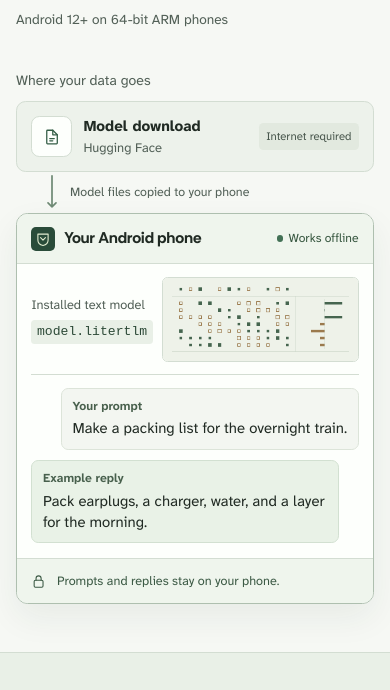
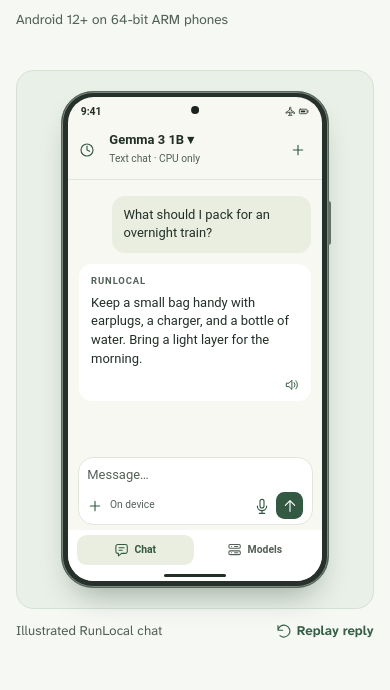
Before and after one commit to 07rjain/runlocal, a plain HTML site: page website/index.html in a window 390 px wide. Shown: the part 397-1087 px from the top of the page. Drawn offline with Linux system fonts and the light colour scheme; no server answers.

Commit message:
Show RunLocal chat inside a phone in the hero

```diff
--- a/website/dot-product.js
+++ /dev/null
@@ -1,66 +0,0 @@
-(() => {
-  const canvas = document.getElementById('dot-product');
-  if (!(canvas instanceof HTMLCanvasElement)) return;
-  const context = canvas.getContext('2d');
-  if (!context) return;
-
-  // A fixed seed gives the same signed weights on every visit.
-  let seed = 1973;
-  function nextWeight(row, column) {
-    seed = (Math.imul(1664525, seed) + 1013904223) >>> 0;
-    const noise = seed / 0x100000000 - 0.5;
-    return Math.round(1.45 * Math.sin((column - row * 1.65) * 0.66) + 1.7 * noise);
-  }
-
-  function line(x1, y1, x2, y2) {
-    context.beginPath();
-    context.moveTo(x1, y1);
-    context.lineTo(x2, y2);
-    context.stroke();
-  }
-
-  function matrixMark(x, y, weight) {
-    if (weight === 0) return;
-    const size = 2.4 + Math.abs(weight) * 1.13;
-    if (weight > 0) {
-      context.fillStyle = '#46654f';
-      context.fillRect(x - size / 2, y - size / 2, size, size);
-    } else {
-      context.strokeStyle = '#9b7a4d';
-      context.strokeRect(x - size / 2, y - size / 2, size, size);
-    }
-  }
-
-  const input = [1, -1, 2, 0, -1, 2, 1, -1, 0, 1, -2, 1];
-  const xFor = column => 24 + column * 13;
-  const rows = 7;
-  const outputX = 217;
-  const scale = canvas.width / 262;
-  context.scale(scale, scale);
-  context.lineWidth = 0.85;
-  context.fillStyle = '#eef2e9';
-  context.fillRect(0, 0, 262, 112);
-
-  // Calibrated guides frame the matrix and the common zero of every result.
-  context.strokeStyle = '#cad6c8';
-  line(12, 24.5, 250, 24.5);
-  line(12, 99.5, 250, 99.5);
-  line(177.5, 24.5, 177.5, 99.5);
-  line(outputX + 0.5, 28, outputX + 0.5, 96);
-  input.forEach((value, column) => matrixMark(xFor(column), 15, value));
-
-  for (let row = 0; row < rows; row++) {
-    const y = 34 + 9.4 * row;
-    let sum = 0;
-    input.forEach((value, column) => {
-      const weight = nextWeight(row, column);
-      matrixMark(xFor(column), y, weight);
-      sum += value * weight;
-    });
-    const length = sum * 6;
-    context.fillStyle = sum < 0 ? '#9b7a4d' : '#46654f';
-    context.fillRect(outputX + Math.min(0, length), y - 1.75, Math.max(1, Math.abs(length)), 3.5);
-  }
-
-  canvas.hidden = false;
-})();
--- a/website/index.html
+++ b/website/index.html
@@ -15,7 +15,7 @@
   <link rel="icon" href="favicon.svg" type="image/svg+xml">
   <link rel="stylesheet" href="styles.css">
   <script src="release.js" defer></script>
-  <script src="dot-product.js" defer></script>
+  <script src="phone-demo.js" defer></script>
 </head>
 <body>
   <a class="skip-link" href="#main">Skip to content</a>
@@ -52,48 +52,60 @@
         <p class="platform">Android 12+ on 64-bit ARM phones</p>
       </div>
 
-      <figure class="workflow" aria-labelledby="flow-caption">
-        <figcaption id="flow-caption">Where your data goes</figcaption>
-        <div class="model-source">
-          <span class="file-icon">
-            <svg aria-hidden="true" viewBox="0 0 24 24" fill="none"><path d="M13 3H6a1 1 0 0 0-1 1v16a1 1 0 0 0 1 1h12a1 1 0 0 0 1-1V9l-6-6Z"/><path d="M13 3v6h6m-10 5h6m-6 3h4"/></svg>
-          </span>
-          <span><strong>Model download</strong><small>Hugging Face</small></span>
-          <span class="network-label">Internet required</span>
-        </div>
-        <div class="transfer">
-          <svg aria-hidden="true" viewBox="0 0 16 36" fill="none"><path d="M8 1v31m-4-4 4 4 4-4"/></svg>
-          <span>Model files copied to your phone</span>
-        </div>
-        <div class="device">
-          <div class="device-header">
-            <span class="device-name"><img src="favicon.svg" width="24" height="24" alt="">Your Android phone</span>
-            <span class="offline"><span aria-hidden="true"></span> Works offline</span>
-          </div>
-          <div class="device-body">
-            <div class="model-file">
-              <div class="model-file-label">
-                <span>Installed text model</span>
-                <code>model.litertlm</code>
+      <figure class="phone-demo" aria-labelledby="phone-demo-caption">
+        <div class="phone-stage">
+          <div class="phone-frame">
+            <div class="phone-screen">
+              <div class="phone-status" aria-hidden="true">
+                <span>9:41</span>
+                <div class="phone-indicators">
+                  <svg viewBox="0 0 24 24" fill="none"><path d="M21 16v-2l-8-5V4a1.5 1.5 0 0 0-3 0v5l-8 5v2l8-2.5V19l-2 1.5V22l3.5-1 3.5 1v-1.5L13 19v-5.5z"/></svg>
+                  <svg viewBox="0 0 24 24" fill="none"><rect x="3" y="7" width="17" height="10" rx="2"/><path d="M22 10v4"/><path d="M6 10h10v4H6z" fill="currentColor" stroke="none"/></svg>
+                </div>
               </div>
-              <canvas id="dot-product" width="524" height="224" aria-hidden="true" hidden></canvas>
-            </div>
-            <div class="exchange">
-              <div class="prompt">
-                <span>Your prompt</span>
-                <p>Make a packing list for the overnight train.</p>
+              <div class="phone-header">
+                <svg aria-hidden="true" viewBox="0 0 24 24" fill="none"><circle cx="12" cy="12" r="9"/><path d="M12 6v6l4 2"/></svg>
+                <div>
+                  <strong>Gemma 3 1B <span aria-hidden="true">▾</span></strong>
+                  <small>Text chat · CPU only</small>
+                </div>
+                <svg aria-hidden="true" viewBox="0 0 24 24" fill="none"><path d="M12 5v14M5 12h14"/></svg>
               </div>
-              <div class="reply">
-                <span>Example reply</span>
-                <p>Pack earplugs, a charger, water, and a layer for the morning.</p>
+              <div class="phone-conversation">
+                <p class="phone-prompt"><span class="visually-hidden">You: </span>What should I pack for an overnight train?</p>
+                <div class="phone-reply">
+                  <span class="phone-reply-name">RunLocal</span>
+                  <div class="phone-reply-copy">
+                    <p>Keep a small bag handy with earplugs, a charger, and a bottle of water. Bring a light layer for the morning.</p>
+                    <p class="phone-stream" aria-hidden="true" hidden></p>
+                  </div>
+                  <svg class="phone-speaker" aria-hidden="true" viewBox="0 0 24 24" fill="none"><path d="M3 9h4l5-5v16l-5-5H3zM16 8a6 6 0 0 1 0 8m3-11a10 10 0 0 1 0 14"/></svg>
+                </div>
               </div>
+              <div class="phone-composer" aria-hidden="true">
+                <span>Message…</span>
+                <div class="phone-tools">
+                  <svg viewBox="0 0 24 24" fill="none"><path d="M12 5v14M5 12h14"/></svg>
+                  <small>On device</small>
+                  <svg viewBox="0 0 24 24" fill="none"><rect x="9" y="2" width="6" height="13" rx="3"/><path d="M5 12a7 7 0 0 0 14 0m-7 7v4m-4 0h8"/></svg>
+                  <span class="phone-send"><svg viewBox="0 0 24 24" fill="none"><path d="M12 20V4m-7 7 7-7 7 7"/></svg></span>
+                </div>
+              </div>
+              <div class="phone-tabs" aria-hidden="true">
+                <span class="phone-tab-selected"><svg viewBox="0 0 24 24" fill="none"><path d="M7 18H6a3 3 0 0 1-3-3V7a3 3 0 0 1 3-3h12a3 3 0 0 1 3 3v8a3 3 0 0 1-3 3h-6l-5 4zM8 9h8m-8 4h5"/></svg>Chat</span>
+                <span><svg viewBox="0 0 24 24" fill="none"><rect x="3" y="4" width="18" height="6" rx="2"/><rect x="3" y="14" width="18" height="6" rx="2"/><path d="M7 7h.01m-.01 10h.01m5-10h5m-5 10h5"/></svg>Models</span>
+              </div>
+              <div class="phone-gesture" aria-hidden="true"></div>
             </div>
           </div>
-          <div class="device-note">
-            <svg aria-hidden="true" viewBox="0 0 24 24" fill="none"><rect x="5" y="10" width="14" height="11" rx="2"/><path d="M8 10V7a4 4 0 0 1 8 0v3"/></svg>
-            Prompts and replies stay on your phone.
-          </div>
         </div>
+        <figcaption id="phone-demo-caption">
+          <span>Illustrated RunLocal chat</span>
+          <button type="button" class="phone-replay" hidden>
+            <svg aria-hidden="true" viewBox="0 0 24 24" fill="none"><path d="M3 11a9 9 0 1 1 3 8m-3-8V4m0 7h7"/></svg>
+            Replay reply
+          </button>
+        </figcaption>
       </figure>
     </section>
 
--- /dev/null
+++ b/website/phone-demo.js
@@ -0,0 +1,52 @@
+(() => {
+  const demo = document.querySelector('.phone-demo');
+  if (!demo) return;
+
+  const motion = window.matchMedia('(prefers-reduced-motion: reduce)');
+  const copy = demo.querySelector('.phone-reply-copy');
+  const original = copy.firstElementChild;
+  const stream = demo.querySelector('.phone-stream');
+  const replay = demo.querySelector('.phone-replay');
+  const words = original.textContent.trim().split(/\s+/);
+  let observer;
+  let timer;
+
+  function finish() {
+    window.clearTimeout(timer);
+    copy.classList.remove('is-streaming');
+    stream.hidden = true;
+    stream.textContent = '';
+  }
+
+  function play() {
+    observer?.disconnect();
+    finish();
+    if (motion.matches) return;
+
+    stream.hidden = false;
+    copy.classList.add('is-streaming');
+    let count = 0;
+    function next() {
+      stream.textContent = words.slice(0, ++count).join(' ');
+      timer = window.setTimeout(count === words.length ? finish : next, 85);
+    }
+    timer = window.setTimeout(next, 380);
+  }
+
+  replay.addEventListener('click', play);
+  motion.addEventListener('change', () => {
+    if (motion.matches) {
+      observer?.disconnect();
+      finish();
+    }
+    replay.hidden = motion.matches;
+  });
+  replay.hidden = motion.matches;
+
+  if (!motion.matches && 'IntersectionObserver' in window) {
+    observer = new IntersectionObserver(entries => {
+      if (entries.some(entry => entry.isIntersecting)) play();
+    }, { threshold: 0.55 });
+    observer.observe(demo.querySelector('.phone-frame'));
+  }
+})();
--- a/website/styles.css
+++ b/website/styles.css
@@ -81,7 +81,7 @@ svg { display: block; flex: none; width: 1.2em; height: 1.2em; stroke: currentCo
   text-decoration: none;
 }
 .release-link:hover #release-status { text-decoration: underline; }
-.status-dot, .offline > span { width: .4rem; height: .4rem; border-radius: 50%; background: #437156; }
+.status-dot { width: .4rem; height: .4rem; border-radius: 50%; background: #437156; }
 .release-chevron { font-size: 1.15rem; line-height: .9; }
 .hero-actions { display: flex; flex-wrap: wrap; align-items: center; gap: .42rem 1.3rem; margin-top: 1.5rem; }
 .button {
@@ -103,54 +103,63 @@ svg { display: block; flex: none; width: 1.2em; height: 1.2em; stroke: currentCo
 .text-link { display: inline-flex; align-items: center; min-height: 2.75rem; font-size: .965rem; font-weight: 680; }
 .platform { margin-top: .75rem; color: var(--muted); font-size: .855rem; }
 
-.workflow { width: min(100%, 32rem); justify-self: end; }
-.workflow figcaption { margin-bottom: .63rem; color: var(--muted); font-size: .88rem; }
-.model-source {
-  display: grid;
-  grid-template-columns: auto minmax(0, 1fr) auto;
-  align-items: center;
-  gap: .7rem;
-  padding: .78rem .9rem;
-  border: 1px solid var(--line);
-  border-radius: .6rem;
-  background: #edf2eb;
-  font-size: .94rem;
+/* The inset screen uses the proportions and colors of RunLocal's Android Chat. */
+.phone-demo { width: min(100%, 29rem); justify-self: end; }
+.phone-stage { display: grid; place-items: center; padding: 1.25rem 1rem; border: 1px solid #d6e1d5; border-radius: 1.1rem; background: #e9f0e7; }
+.phone-frame {
+  position: relative;
+  width: min(100%, 16.75rem);
+  padding: .37rem;
+  border: 1px solid #58675e;
+  border-radius: 2rem;
+  background: #26312b;
+  box-shadow: inset 0 0 0 1px #7d8981, 0 1.1rem 1.9rem -.8rem #1d392d65;
 }
-.model-source small { display: block; color: var(--muted); font-size: .81rem; }
-.file-icon { display: grid; place-items: center; width: 2.55rem; height: 2.55rem; border: 1px solid var(--line); border-radius: .52rem; background: var(--white); color: var(--leaf); }
-.network-label { padding: .3rem .45rem; border-radius: .28rem; background: #e2e9df; color: #49574d; font-size: .75rem; }
-.transfer { display: flex; align-items: center; gap: .65rem; height: 2.6rem; padding-left: 1.73rem; color: var(--muted); font-size: .78rem; }
-.transfer svg { width: 1rem; height: 100%; color: #6e8974; }
-.device {
+.phone-frame::after { content: ""; position: absolute; top: 22%; right: -.17rem; width: .16rem; height: 2.8rem; border-radius: 0 .15rem .15rem 0; background: #627067; }
+.phone-screen {
+  display: flex;
+  flex-direction: column;
+  min-height: 30.25rem;
   overflow: hidden;
-  border: 1px solid #aebfaf;
-  border-radius: .72rem;
-  background: var(--white);
-  box-shadow: 0 .85rem 2.1rem #203d2611;
+  border-radius: 1.62rem;
+  background: #f7f8f2;
+  color: #222f27;
+  font: .81rem/1.45 Roboto, system-ui, sans-serif;
 }
-.device-header, .device-note {
-  display: flex;
-  flex-wrap: wrap;
-  align-items: center;
-  gap: .45rem .65rem;
-  padding: .76rem .9rem;
-  background: #eff5ed;
-}
-.device-header { justify-content: space-between; border-bottom: 1px solid var(--line); }
-.device-name { display: flex; align-items: center; gap: .55rem; font: 730 .975rem/1.2 var(--heading); }
-.offline { display: flex; align-items: center; gap: .32rem; color: #35553e; font-size: .76rem; }
-.device-body { padding: .85rem .9rem .95rem; }
-.model-file { display: flex; align-items: center; justify-content: space-between; gap: .5rem; padding-bottom: .75rem; border-bottom: 1px solid var(--line); color: var(--muted); font-size: .8rem; }
-.model-file-label { display: grid; justify-items: start; gap: .3rem; }
-.model-file code { padding: .12rem .35rem; border-radius: .24rem; background: var(--shade); color: #2c4937; font-size: .82rem; }
-.model-file canvas { width: min(60%, 15.5rem); min-width: 0; height: auto; border: 1px solid var(--line); border-radius: .35rem; }
-.exchange { display: grid; gap: .65rem; padding-top: .78rem; }
-.prompt, .reply { padding: .56rem .66rem; border-radius: .45rem; font-size: .93rem; line-height: 1.44; }
-.prompt { width: fit-content; max-width: 94%; justify-self: end; border: 1px solid #dce4d9; background: #f3f6f1; }
-.reply { width: fit-content; max-width: 94%; border: 1px solid #d2e0d1; background: #e9f2e7; }
-.exchange span { display: block; margin-bottom: .19rem; color: #48604d; font-size: .76rem; font-weight: 680; }
-.device-note { border-top: 1px solid var(--line); color: #3b5944; font-size: .79rem; }
-.device-note svg { width: .95rem; height: .95rem; }
+.phone-status { position: relative; display: flex; align-items: center; justify-content: space-between; min-height: 1.7rem; padding: .2rem .8rem; font-size: .65rem; font-weight: 700; }
+.phone-status::after { content: ""; position: absolute; left: 50%; top: .54rem; width: .49rem; height: .49rem; transform: translateX(-50%); border-radius: 50%; background: #1b231e; }
+.phone-indicators { display: flex; align-items: center; gap: .16rem; }
+.phone-indicators svg { width: .68rem; height: .68rem; }
+.phone-header { display: grid; grid-template-columns: 1.3rem minmax(0, 1fr) 1.3rem; gap: .57rem; align-items: center; padding: .49rem .72rem .66rem; border-bottom: 1px solid #e1e5da; color: #335942; }
+.phone-header strong { display: block; color: #222f27; line-height: 1.3; }
+.phone-header small, .phone-tools small, .phone-composer > span { color: #526057; }
+.phone-header small, .phone-tools small { font-size: .64rem; }
+.phone-header svg, .phone-tools svg { width: 1rem; height: 1rem; }
+.phone-conversation { flex: 1; display: grid; align-content: start; gap: .65rem; padding: 1rem .72rem .75rem; }
+.phone-prompt, .phone-reply { padding: .63rem .73rem; border-radius: .82rem; }
+.phone-prompt { justify-self: end; max-width: 86%; background: #e9eee0; }
+.phone-reply { background: #fff; }
+.phone-reply-name { display: block; margin-bottom: .38rem; color: #526057; font-size: .59rem; font-weight: 750; letter-spacing: .095em; text-transform: uppercase; }
+.phone-reply-copy { position: relative; }
+.phone-reply-copy.is-streaming > :first-child { opacity: 0; }
+.phone-stream { position: absolute; inset: 0; }
+.phone-stream::after { content: ""; display: inline-block; width: .1rem; height: .85em; margin-left: .18rem; background: #335942; }
+.phone-speaker { width: .86rem; height: .86rem; margin: .56rem 0 0 auto; color: #335942; }
+.phone-composer { margin: .1rem .6rem .35rem; padding: .49rem .55rem .3rem; border: 1px solid #e1e5da; border-radius: .95rem; background: #fff; }
+.phone-composer > span { display: block; margin-bottom: .47rem; }
+.phone-tools { display: grid; grid-template-columns: auto 1fr auto auto; gap: .42rem; align-items: center; color: #335942; }
+.phone-send { display: grid; place-items: center; width: 1.65rem; height: 1.65rem; border-radius: .52rem; color: white; background: #335942; }
+.phone-tabs { display: grid; grid-template-columns: 1fr 1fr; gap: .16rem; padding: .28rem .55rem; background: #fff; color: #526057; }
+.phone-tabs span { display: flex; justify-content: center; align-items: center; gap: .31rem; min-height: 1.9rem; border-radius: .61rem; font-size: .65rem; font-weight: 650; }
+.phone-tabs svg { width: .95rem; height: .95rem; }
+.phone-tab-selected { background: #e9eee0; color: #335942; }
+.phone-gesture { display: grid; place-items: center; min-height: .75rem; background: #fff; }
+.phone-gesture::after { content: ""; width: 3.9rem; height: .19rem; border-radius: .2rem; background: #222f27; }
+.phone-demo figcaption { display: flex; align-items: center; justify-content: space-between; flex-wrap: wrap; gap: .2rem .65rem; min-height: 2.5rem; color: var(--muted); font-size: .83rem; }
+.phone-replay { align-items: center; gap: .33rem; min-height: 2.75rem; padding: .3rem .03rem; border: 0; background: transparent; color: var(--leaf); font: 680 .83rem/1.2 var(--body); cursor: pointer; }
+.phone-replay:not([hidden]) { display: inline-flex; }
+.phone-replay:hover { text-decoration: underline; }
+.visually-hidden { position: absolute; width: 1px; height: 1px; overflow: hidden; clip-path: inset(50%); white-space: nowrap; }
 
 .catalog { border-block: 1px solid var(--line); background: var(--shade); }
 .catalog-layout, .setup-layout { display: grid; grid-template-columns: minmax(0, .72fr) minmax(0, 1fr); gap: 1.8rem clamp(2rem, 8vw, 7.5rem); padding-block: clamp(2.5rem, 6vw, 5.5rem); }
@@ -191,7 +200,7 @@ svg { display: block; flex: none; width: 1.2em; height: 1.2em; stroke: currentCo
   .wrap { width: calc(100% - 2.5rem); }
   .hero { grid-template-columns: 1fr; gap: 2.45rem; min-height: 0; padding-block: 2rem 3rem; }
   .hero-copy { padding-bottom: 0; }
-  .workflow { justify-self: start; }
+  .phone-demo { justify-self: center; }
   h1 { font-size: clamp(2.92rem, 8.25vw, 4.2rem); }
 }
 
@@ -207,7 +216,6 @@ svg { display: block; flex: none; width: 1.2em; height: 1.2em; stroke: currentCo
   .release-link { margin-bottom: .65rem; }
   .hero-copy > p:first-of-type { margin-top: .85rem; }
   .hero-actions { margin-top: 1.05rem; }
-  .network-label { font-size: .71rem; }
   .catalog-layout, .setup-layout, .support-layout { grid-template-columns: 1fr; }
   .setup h2 br { display: none; }
   .setup h2 { max-width: none; }
@@ -215,11 +223,10 @@ svg { display: block; flex: none; width: 1.2em; height: 1.2em; stroke: currentCo
 }
 
 @media (max-width: 350px) {
-  .model-source { gap: .45rem; padding-inline: .6rem; }
   .site-header nav { gap: .1rem .6rem; }
 }
 
 @media (forced-colors: active) {
   .button { border: 1px solid ButtonText; }
-  .model-file canvas { display: none; }
+  .phone-stage, .phone-frame, .phone-replay { border: 1px solid ButtonText; }
 }
```
Also changed, not shown: website/social-card.svg, 1 other file.
